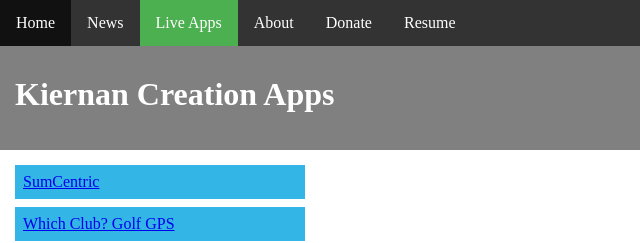
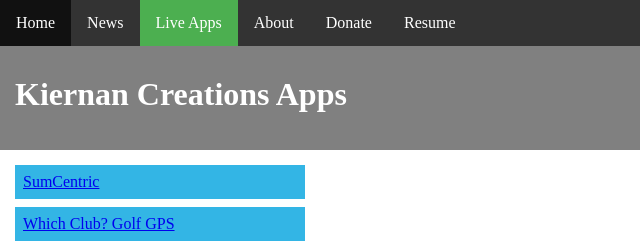
Before and after one commit to kiernan16/kiernan16.github.io, a plain HTML site: page p/echo-flight.html in a window 1280 px wide. Shown: the top 243 px of the page, 0-640 px from the left. Drawn offline with Linux system fonts and the light colour scheme.

Commit message:
updated header

```diff
--- a/p/echo-flight.html
+++ b/p/echo-flight.html
@@ -29,7 +29,7 @@
 </ul>
 
 <div class="header">
-  <h1>Kiernan Creation Apps</h1>
+  <h1>Kiernan Creations Apps</h1>
 </div>
 
 <div class="clearfix">
```
Also changed, not shown: p/sumcentric.html (+1 -1 lines), p/tap-a-dot.html (+1 -1 lines), p/which-club.html (+1 -1 lines).
